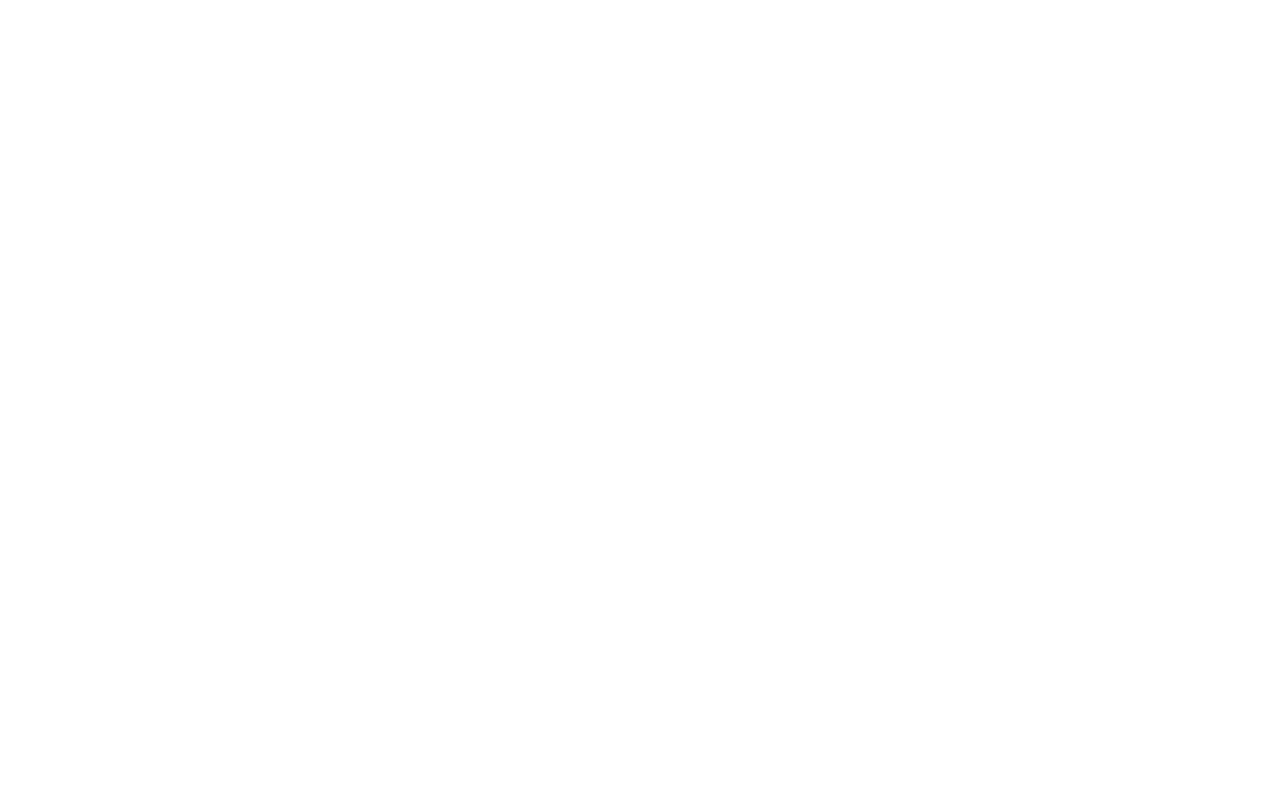
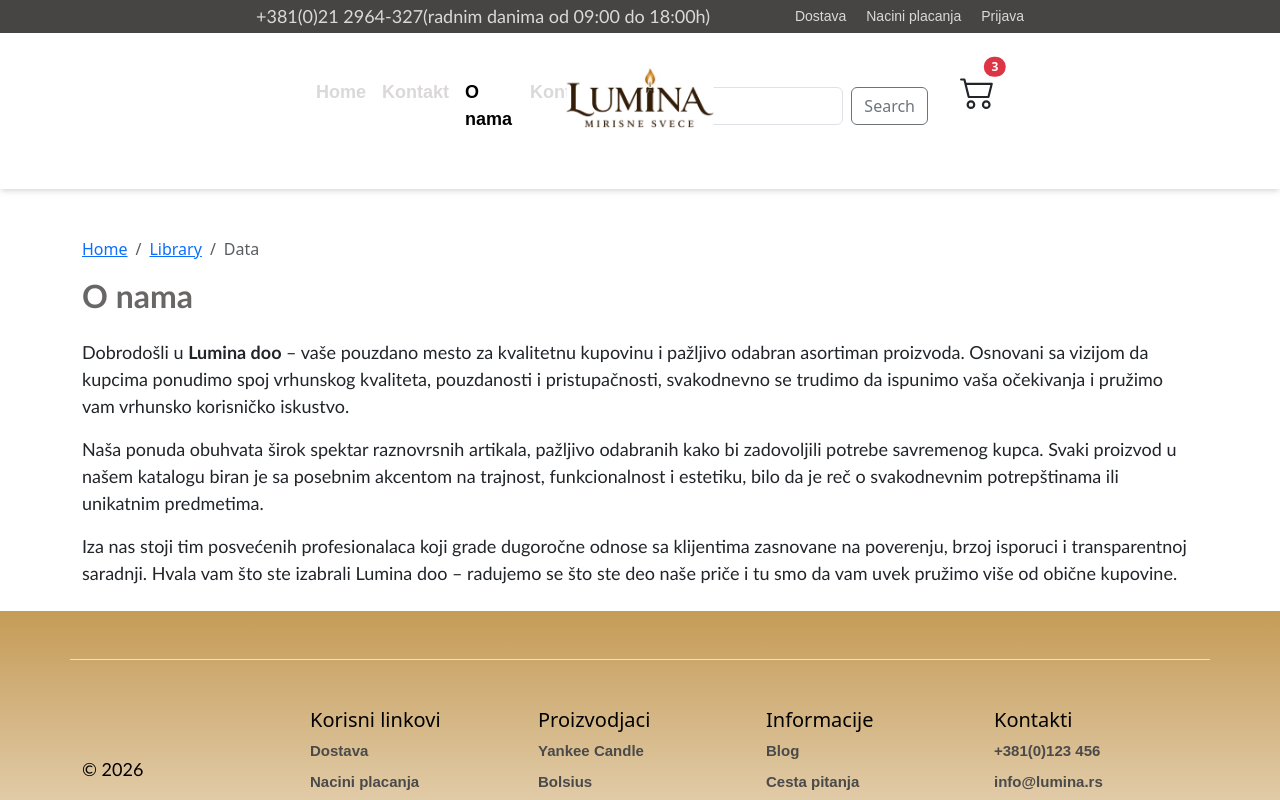
Before and after one commit to MladenTT/lumina-frontend, a React (Vite) app: page /o-nama in a window 1280 px wide. Before the commit this address had no page. Shown: the top 800 px of the page. Built offline with nearby package versions, Linux system fonts and the light colour scheme.

Commit message:
dodat - O nama

```diff
--- a/src/App.jsx
+++ b/src/App.jsx
@@ -2,6 +2,7 @@
 import Home from './pages/Home';
 import LandingPage from './pages/LandingPage';
 import Kontakt from './pages/Kontakt';
+import Onama from './pages/Onama';
 
 function App() {
   return (
@@ -10,6 +11,7 @@
         <Route path="/" element={<Home />} />
         <Route path="/candle" element={<LandingPage />} />
         <Route path="/kontakt" element={<Kontakt />} />
+        <Route path="/o-nama" element={<Onama />} />
       </Routes>
     </div>
   );
--- a/src/components/Card.css
+++ b/src/components/Card.css
@@ -8,7 +8,7 @@
 .card-img-wrapper {
     display: block;      /* KLJUČNO: Omogućava da link poštuje širinu, visinu i overflow */
     width: 100%;
-    height: 140px;       /* Fiksiraj visinu slike po želji */
+    height: 170px;       /* Fiksiraj visinu slike po želji */
     overflow: hidden;    /* KLJUČNO: Sprečava da uvećana slika izađe van okvira */
     border-radius: 10px;
 }
@@ -60,4 +60,7 @@
         display: inline-block;
         width: 100%;
     }
+    .card-img-wrapper {
+        height: 140px;
+    }
 }
--- a/src/components/CardList.jsx
+++ b/src/components/CardList.jsx
@@ -7,7 +7,7 @@
         <div className="Body-right-title">
             <h3>Nasa ponuda</h3>
         </div>
-        <div className="row row-cols-3 row-cols-lg-4 g-2 p-2">
+        <div className="row row-cols-3 row-cols-lg-4 g-3 p-2">
             <div className="col">
                 <Card />
             </div>
--- a/src/components/Navbar.jsx
+++ b/src/components/Navbar.jsx
@@ -77,25 +77,27 @@
                                 Kontakt
                             </a>
                         </li>
-                        <li className="nav-item dropdown">
+                        <li className="nav-item">
+                            {/* Dinamički dodeljujemo 'active' ako je putanja '/kontakt' */}
                             <a
-                                className="nav-link dropdown-toggle"
+                                className={`nav-link ${location.pathname === '/o-nama' ? 'active' : ''}`}
+                                aria-current={location.pathname === '/0-nama' ? 'page' : undefined}
                                 href="#"
-                                role="button"
-                                data-bs-toggle="dropdown"
-                                aria-expanded="false"
+                                onClick={(e) => { e.preventDefault(); navigate('/o-nama'); }}
                             >
-                                Dropdown
+                                O nama
                             </a>
-                            <ul className="dropdown-menu">
-                                <li><a className="dropdown-item" href="#">Action</a></li>
-                                <li><a className="dropdown-item" href="#">Another action</a></li>
-                                <li><hr className="dropdown-divider" /></li>
-                                <li><a className="dropdown-item" href="#">Something else here</a></li>
-                            </ul>
                         </li>
                         <li className="nav-item">
-                            <a className="nav-link disabled" aria-disabled="true">Disabled</a>
+                            {/* Dinamički dodeljujemo 'active' ako je putanja '/kontakt' */}
+                            <a
+                                className={`nav-link ${location.pathname === '/kontakt' ? 'active' : ''}`}
+                                aria-current={location.pathname === '/kontakt' ? 'page' : undefined}
+                                href="#"
+                                onClick={(e) => { e.preventDefault(); navigate('/kontakt'); }}
+                            >
+                                Kontakt
+                            </a>
                         </li>
                     </ul>
                     <form className="d-flex" role="search">
--- a/src/components/TopBar.css
+++ b/src/components/TopBar.css
@@ -7,6 +7,8 @@
     width: 100%;
     padding-left: 20%;
     padding-right: 20%;
+    padding-top: 3px;
+    padding-bottom: 3px;
     display: flex;
     justify-content: space-between; /* Razdvaja levo i desno na krajeve */
     align-items: center;
@@ -34,7 +36,8 @@
 }
 
 .TopBar-right a {
-    margin: 10px;
+    display: inline-block;
+    transition: none; /* Da nema naglih prelaza */
 }
 
 .TopBar-right a,
@@ -45,7 +48,8 @@
 
 .TopBar-right a:hover,
 .TopBar-left a:hover {
-    font-weight:bold;
+    font-weight: normal; /* Vraćamo font na normalno da se ne širi */
+    text-shadow: 0 0 0.9px currentColor; /* Imitira bold efekat bez promene širine */
 }
 @media screen and (max-width: 768px) {
     .TopBar-container {
--- a/src/pages/Kontakt.css
+++ b/src/pages/Kontakt.css
@@ -1,8 +1,11 @@
-.body-container {
-    display: flex;
-    padding-left: 15%;
-    padding-right: 15%;
-    padding-top: 20px;
+.infoContainer h2 {
+    color: #696666;
+        font-family:'Gill Sans', 'Gill Sans MT', Calibri, 'Trebuchet MS', sans-serif
+}
+
+.infoContainer p {
+    font-size: 18px;
+    font-family:'Gill Sans', 'Gill Sans MT', Calibri, 'Trebuchet MS', sans-serif
 }
 
 .body-left {
@@ -10,11 +13,3 @@
     flex-direction: column;
     padding: 20px;
 }
-
-.body-right {
-
-}
-
-.body-mid {
-
-}
--- a/src/pages/Kontakt.jsx
+++ b/src/pages/Kontakt.jsx
@@ -2,6 +2,7 @@
 import Navbar from '../components/Navbar';
 import Footer from '../components/Footer';
 import Map from '../components/Map'
+import Breadcrumb from '../components/Breadcrumb'
 
 const Kontakt = () => {
     return (
@@ -9,12 +10,13 @@
             <Navbar />
 
             {/* Kontejner sa klasama container i row za Bootstrap grid sistem */}
-            <div className="container my-4">
-                <div className="row">
+            <div className="container my-4 pb-5">
+                <Breadcrumb />
+                <div className="row  pt-5">
 
                     {/* Leva strana zauzima 4 od 12 kolona na srednjim i velikim ekranima, a na malim ceo red (12) */}
-                    <div className="col-md-4 mb-4 mb-md-0">
-                        <h2>Kontakt</h2>
+                    <div className="col-md-4 mb-4 mb-md-0 infoContainer">
+                        <h2><strong>Kontakt</strong></h2>
                         <p><strong>Naziv firme:</strong> Lumina doo</p>
                         <p><strong>Telefon:</strong> +381(0)22 555-555</p>
                         <p><strong>E-mail:</strong> info@lumina.rs</p>
--- /dev/null
+++ b/src/pages/Onama.css
@@ -0,0 +1,11 @@
+.body-container h2{
+    color: #696666;
+    font-family:'Gill Sans', 'Gill Sans MT', Calibri, 'Trebuchet MS', sans-serif
+
+}
+
+.body-container p{
+    font-family:'Gill Sans', 'Gill Sans MT', Calibri, 'Trebuchet MS', sans-serif;
+    font-size: 18px;
+
+}
--- /dev/null
+++ b/src/pages/Onama.jsx
@@ -0,0 +1,33 @@
+import './Onama.css'
+import Navbar from '../components/Navbar';
+import Footer from '../components/Footer';
+import Breadcrumb from '../components/Breadcrumb';
+
+const Onama = () => {
+    return (
+        <div className='body-container'>
+            <Navbar />
+
+            <div className='container my-4 pt-4'>
+                <Breadcrumb />
+                <h2><strong>O nama</strong></h2>
+
+                <div className="mt-4 mb-4">
+                    <p>
+                        Dobrodošli u <strong>Lumina doo</strong> – vaše pouzdano mesto za kvalitetnu kupovinu i pažljivo odabran asortiman proizvoda. Osnovani sa vizijom da kupcima ponudimo spoj vrhunskog kvaliteta, pouzdanosti i pristupačnosti, svakodnevno se trudimo da ispunimo vaša očekivanja i pružimo vam vrhunsko korisničko iskustvo.
+                    </p>
+                    <p>
+                        Naša ponuda obuhvata širok spektar raznovrsnih artikala, pažljivo odabranih kako bi zadovoljili potrebe savremenog kupca. Svaki proizvod u našem katalogu biran je sa posebnim akcentom na trajnost, funkcionalnost i estetiku, bilo da je reč o svakodnevnim potrepštinama ili unikatnim predmetima.
+                    </p>
+                    <p>
+                        Iza nas stoji tim posvećenih profesionalaca koji grade dugoročne odnose sa klijentima zasnovane na poverenju, brzoj isporuci i transparentnoj saradnji. Hvala vam što ste izabrali Lumina doo – radujemo se što ste deo naše priče i tu smo da vam uvek pružimo više od obične kupovine.
+                    </p>
+                </div>
+            </div>
+
+            <Footer />
+        </div>
+    );
+}
+
+export default Onama;
```
